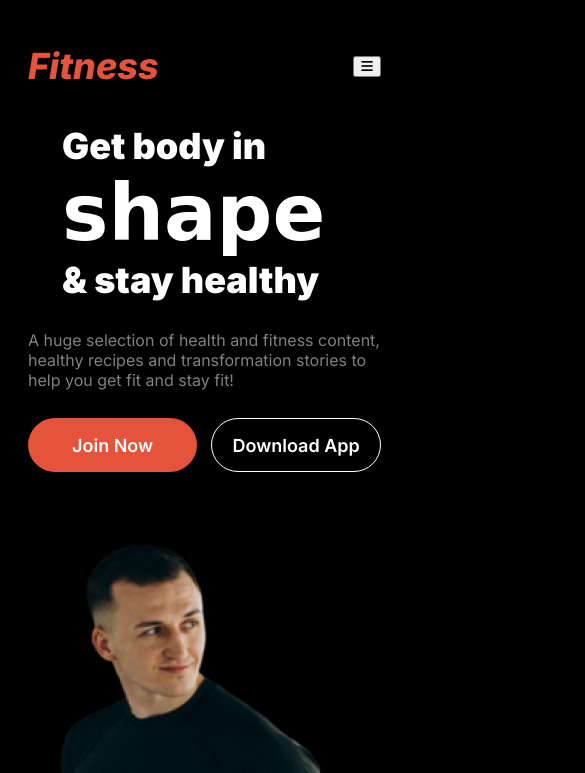
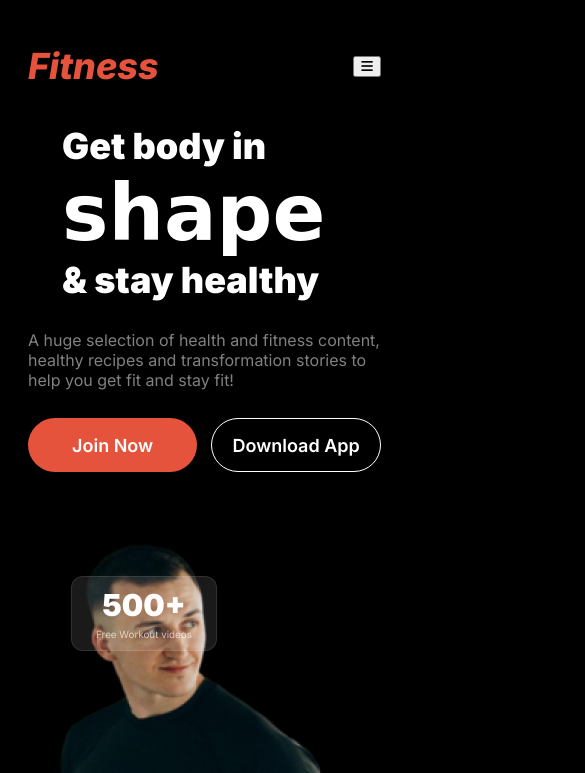
Before and after one commit to irabby91/2nd-Assignment, a plain HTML site: page index.html in a window 390 px wide. Shown: the top 773 px of the page, 585 px wide, since content can reach past the window. Drawn offline with Linux system fonts and the light colour scheme; a web font is replaced by a local one.

Commit message:
Error Fixed

```diff
--- a/Styles/styles.css
+++ b/Styles/styles.css
@@ -645,7 +645,7 @@ color: rgba(255, 255, 255, 0.65);
     .container .video-workout{
         position: absolute;
         top: -35%;
-        left: 75%;
+        right: -35%;
 
       }
 
```
